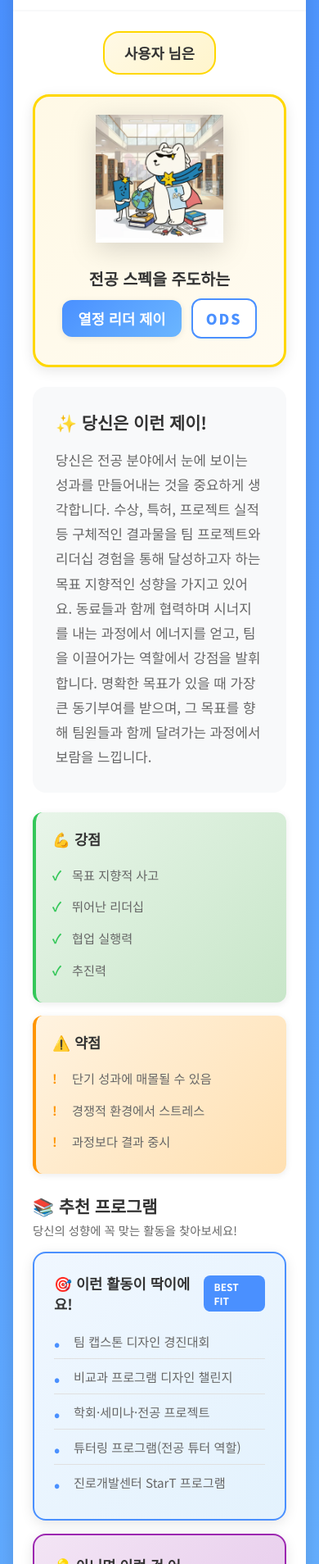
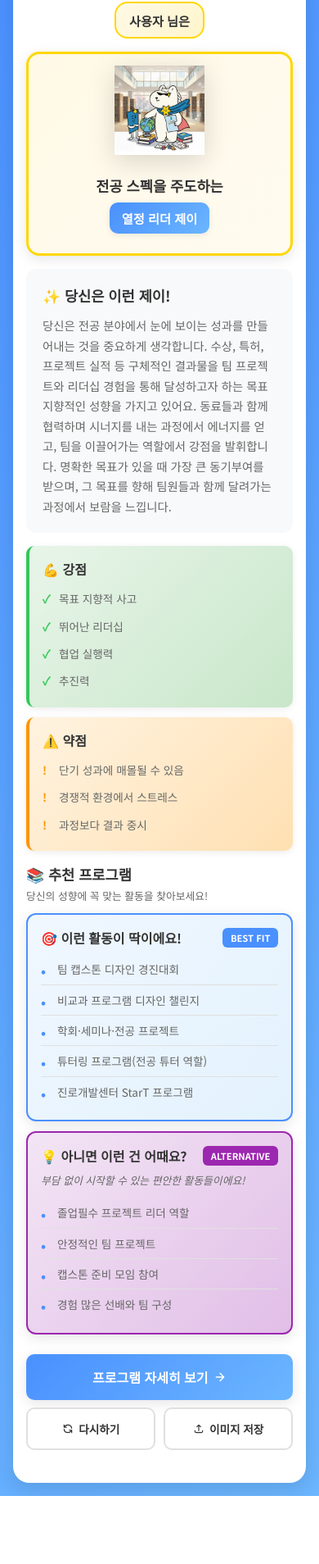
Before and after one commit to kdHyeok/Team4_CampusMatch, a plain HTML site: page result.html in a window 390 px wide. Shown: the part 92-2000 px from the top of the page at 82% size. After the commit the page ends 1917 px from the top, so only its background shows below. Drawn offline with nearby package versions, Linux system fonts and the light colour scheme.

Commit message:
결과 페이지 수정

```diff
--- a/result-script.js
+++ b/result-script.js
@@ -62,25 +62,20 @@ class ResultManager {
     displayResult() {
         const typeData = personalityTypes[this.resultType];
 
-        // 사용자 정보
         document.getElementById('userNameDisplay').textContent = this.userName;
         document.getElementById('typeTitle').textContent = typeData.title;
         document.getElementById('typeBadge').textContent = typeData.nickname;
-        document.getElementById('typeCode').textContent = this.resultType;
+        // typeCode 관련 코드 제거
 
-        // [수정] 유형별 캐릭터 이미지 설정
         const characterImg = document.getElementById('resultCharacter');
         characterImg.src = typeData.characterImage;
         characterImg.alt = typeData.nickname;
 
-        // 이미지 로드 에러 처리 (폴백)
         characterImg.onerror = () => {
             console.warn(`캐릭터 이미지 로드 실패: ${typeData.characterImage}`);
-            // 기본 이미지로 폴백
             characterImg.src = 'images/characters/default-character.png';
         };
 
-        // 설명
         document.getElementById('descriptionText').textContent = typeData.description;
 
         // 강점
--- a/result-styles.css
+++ b/result-styles.css
@@ -46,7 +46,7 @@ body {
     display: flex;
     align-items: center;
     justify-content: space-between;
-    padding: 1.5rem;
+    padding: clamp(0.75rem, 3vw, 1.5rem);
     background: var(--bg-white);
     border-bottom: 2px solid var(--bg-light);
     position: relative;
@@ -64,12 +64,17 @@ body {
     z-index: 10;
 }
 
+.back-button svg {
+    width: clamp(20px, 5vw, 24px);
+    height: clamp(20px, 5vw, 24px);
+}
+
 .back-button:hover {
     transform: scale(1.1);
 }
 
 .logo {
-    height: 40px;
+    height: clamp(32px, 7vw, 40px);
     width: auto;
     position: absolute;
     left: 50%;
@@ -79,22 +84,22 @@ body {
 /* 결과 컨텐츠 */
 .result-content {
     flex: 1;
-    padding: 1.5rem;
+    padding: clamp(1rem, 3vw, 1.5rem);
     overflow-y: auto;
 }
 
 /* 인사 섹션 */
 .greeting-section {
     text-align: center;
-    margin-bottom: 1.5rem;
+    margin-bottom: clamp(1rem, 3vw, 1.5rem);
 }
 
 .greeting-badge {
     display: inline-block;
     background: linear-gradient(135deg, var(--bg-cream) 0%, #FFF5CC 100%);
-    padding: 0.75rem 1.5rem;
-    border-radius: 20px;
-    font-size: 1.1rem;
+    padding: clamp(0.6rem, 2vw, 0.75rem) clamp(1rem, 3.5vw, 1.5rem);
+    border-radius: clamp(16px, 4vw, 20px);
+    font-size: clamp(0.95rem, 3vw, 1.1rem);
     font-weight: 700;
     color: var(--text-dark);
     border: 2px solid var(--accent-yellow);
@@ -103,20 +108,20 @@ body {
 /* 결과 카드 */
 .result-card {
     background: linear-gradient(135deg, #FFF9E6 0%, #FFFBF0 100%);
-    border-radius: 20px;
-    padding: 2rem 1.5rem;
-    margin-bottom: 1.5rem;
+    border-radius: clamp(16px, 4vw, 20px);
+    padding: clamp(1.5rem, 4vw, 2rem) clamp(1rem, 3vw, 1.5rem);
+    margin-bottom: clamp(1rem, 3vw, 1.5rem);
     text-align: center;
     box-shadow: var(--shadow-md);
     border: 3px solid var(--accent-yellow);
 }
 
 .character-section {
-    margin-bottom: 1rem;
+    margin-bottom: clamp(0.75rem, 2.5vw, 1rem);
 }
 
 .result-character {
-    width: clamp(120px, 40vw, 180px);
+    width: clamp(100px, 30vw, 180px);
     height: auto;
     filter: drop-shadow(0 8px 16px rgba(0, 0, 0, 0.15));
     animation: bounce 2s ease-in-out infinite;
@@ -132,15 +137,15 @@ body {
 }
 
 .type-info {
-    margin-top: 1rem;
+    margin-top: clamp(0.75rem, 2.5vw, 1rem);
 }
 
 .type-header {
-    margin-bottom: 0.75rem;
+    margin-bottom: clamp(0.5rem, 2vw, 0.75rem);
 }
 
 .type-title {
-    font-size: clamp(1.2rem, 5vw, 1.5rem);
+    font-size: clamp(1.1rem, 4vw, 1.5rem);
     font-weight: 900;
     color: var(--text-dark);
     line-height: 1.3;
@@ -150,16 +155,16 @@ body {
     display: flex;
     align-items: center;
     justify-content: center;
-    gap: 0.75rem;
+    gap: clamp(0.5rem, 2vw, 0.75rem);
     flex-wrap: wrap;
 }
 
 .type-badge {
     background: linear-gradient(135deg, var(--primary-blue) 0%, var(--secondary-blue) 100%);
     color: white;
-    padding: 0.6rem 1.2rem;
-    border-radius: 12px;
-    font-size: 1.1rem;
+    padding: clamp(0.5rem, 2vw, 0.6rem) clamp(0.9rem, 3vw, 1.2rem);
+    border-radius: clamp(10px, 2.5vw, 12px);
+    font-size: clamp(0.95rem, 3vw, 1.1rem);
     font-weight: 700;
     box-shadow: var(--shadow-sm);
 }
@@ -167,9 +172,9 @@ body {
 .type-code {
     background: white;
     color: var(--primary-blue);
-    padding: 0.6rem 1rem;
-    border-radius: 12px;
-    font-size: 1.1rem;
+    padding: clamp(0.5rem, 2vw, 0.6rem) clamp(0.8rem, 2.5vw, 1rem);
+    border-radius: clamp(10px, 2.5vw, 12px);
+    font-size: clamp(0.95rem, 3vw, 1.1rem);
     font-weight: 900;
     border: 2px solid var(--primary-blue);
     letter-spacing: 2px;
@@ -178,30 +183,30 @@ body {
 /* 설명 섹션 */
 .description-section {
     background: var(--bg-light);
-    padding: 1.5rem;
-    border-radius: 16px;
-    margin-bottom: 1.5rem;
+    padding: clamp(1.25rem, 3.5vw, 1.75rem);
+    border-radius: clamp(12px, 3vw, 16px);
+    margin-bottom: clamp(1rem, 3vw, 1.5rem);
 }
 
 .section-header {
-    margin-bottom: 1rem;
+    margin-bottom: clamp(0.75rem, 2.5vw, 1rem);
 }
 
 .section-header h2 {
-    font-size: 1.3rem;
+    font-size: clamp(1.1rem, 3.5vw, 1.3rem);
     font-weight: 700;
     color: var(--text-dark);
     margin-bottom: 0.25rem;
 }
 
 .section-subtitle {
-    font-size: 0.9rem;
+    font-size: clamp(0.8rem, 2.5vw, 0.9rem);
     color: var(--text-gray);
     font-weight: 400;
 }
 
 .description-text {
-    font-size: 1rem;
+    font-size: clamp(0.9rem, 2.8vw, 1.05rem);
     line-height: 1.7;
     color: var(--text-gray);
 }
@@ -210,13 +215,13 @@ body {
 .traits-section {
     display: grid;
     grid-template-columns: 1fr;
-    gap: 1rem;
-    margin-bottom: 1.5rem;
+    gap: clamp(0.75rem, 2.5vw, 1rem);
+    margin-bottom: clamp(1rem, 3vw, 1.5rem);
 }
 
 .trait-card {
-    padding: 1.25rem;
-    border-radius: 12px;
+    padding: clamp(1rem, 3vw, 1.25rem);
+    border-radius: clamp(10px, 2.5vw, 12px);
     box-shadow: var(--shadow-sm);
 }
 
@@ -231,10 +236,10 @@ body {
 }
 
 .trait-title {
-    font-size: 1.1rem;
+    font-size: clamp(1rem, 3vw, 1.1rem);
     font-weight: 700;
     color: var(--text-dark);
-    margin-bottom: 0.75rem;
+    margin-bottom: clamp(0.5rem, 2vw, 0.75rem);
 }
 
 .trait-list {
@@ -243,12 +248,12 @@ body {
 }
 
 .trait-list li {
-    padding: 0.5rem 0;
+    padding: clamp(0.4rem, 1.5vw, 0.5rem) 0;
     color: var(--text-gray);
-    font-size: 0.95rem;
+    font-size: clamp(0.85rem, 2.5vw, 0.95rem);
     line-height: 1.5;
     position: relative;
-    padding-left: 1.5rem;
+    padding-left: clamp(1.25rem, 3.5vw, 1.5rem);
 }
 
 .strengths-card .trait-list li::before {
@@ -269,14 +274,14 @@ body {
 
 /* 프로그램 섹션 */
 .programs-section {
-    margin-bottom: 2rem;
+    margin-bottom: clamp(1.5rem, 4vw, 2rem);
 }
 
 .program-card {
     background: var(--bg-white);
-    border-radius: 16px;
-    padding: 1.5rem;
-    margin-bottom: 1rem;
+    border-radius: clamp(12px, 3vw, 16px);
+    padding: clamp(1rem, 3vw, 1.5rem);
+    margin-bottom: clamp(0.75rem, 2.5vw, 1rem);
     box-shadow: var(--shadow-md);
     border: 2px solid var(--border-color);
     transition: all 0.3s ease;
@@ -292,31 +297,30 @@ body {
     background: linear-gradient(135deg, #F0F7FF 0%, #E3F2FD 100%);
 }
 
-.approach-program {
-    border-color: var(--accent-orange);
-}
-
-.avoidance-program {
-    border-color: var(--accent-green);
+.alternative-program {
+    border-color: #9C27B0;
+    background: linear-gradient(135deg, #F3E5F5 0%, #E1BEE7 100%);
 }
 
 .program-header {
     display: flex;
     align-items: center;
     justify-content: space-between;
-    margin-bottom: 0.75rem;
+    margin-bottom: clamp(0.5rem, 2vw, 0.75rem);
+    flex-wrap: wrap;
+    gap: 0.5rem;
 }
 
 .program-header h3 {
-    font-size: 1.1rem;
+    font-size: clamp(1rem, 3vw, 1.1rem);
     font-weight: 700;
     color: var(--text-dark);
 }
 
 .program-badge {
-    padding: 0.3rem 0.75rem;
-    border-radius: 8px;
-    font-size: 0.75rem;
+    padding: clamp(0.25rem, 1vw, 0.3rem) clamp(0.6rem, 2vw, 0.75rem);
+    border-radius: clamp(6px, 1.5vw, 8px);
+    font-size: clamp(0.7rem, 2vw, 0.75rem);
     font-weight: 700;
     text-transform: uppercase;
 }
@@ -326,20 +330,15 @@ body {
     color: white;
 }
 
-.program-badge.challenge {
-    background: var(--accent-orange);
-    color: white;
-}
-
-.program-badge.safe {
-    background: var(--accent-green);
+.program-badge.alternative {
+    background: #9C27B0;
     color: white;
 }
 
 .program-desc {
-    font-size: 0.9rem;
+    font-size: clamp(0.8rem, 2.5vw, 0.9rem);
     color: var(--text-gray);
-    margin-bottom: 1rem;
+    margin-bottom: clamp(0.75rem, 2.5vw, 1rem);
     font-style: italic;
 }
 
@@ -349,13 +348,13 @@ body {
 }
 
 .program-list li {
-    padding: 0.6rem 0;
+    padding: clamp(0.5rem, 1.5vw, 0.6rem) 0;
     color: var(--text-gray);
-    font-size: 0.95rem;
+    font-size: clamp(0.85rem, 2.5vw, 0.95rem);
     line-height: 1.5;
     border-bottom: 1px solid var(--border-color);
     position: relative;
-    padding-left: 1.5rem;
+    padding-left: clamp(1.25rem, 3.5vw, 1.5rem);
 }
 
 .program-list li:last-child {
@@ -368,32 +367,37 @@ body {
     left: 0;
     color: var(--primary-blue);
     font-weight: 700;
-    font-size: 1.2rem;
+    font-size: clamp(1rem, 3vw, 1.2rem);
 }
 
 /* 액션 섹션 */
 .action-section {
-    margin-bottom: 2rem;
+    margin-bottom: clamp(1.5rem, 4vw, 2rem);
 }
 
 .btn-primary {
     width: 100%;
-    padding: 1.2rem 1.5rem;
+    padding: clamp(1rem, 3vw, 1.2rem) clamp(1.25rem, 3.5vw, 1.5rem);
     background: linear-gradient(135deg, var(--primary-blue) 0%, var(--secondary-blue) 100%);
     color: white;
     border: none;
-    border-radius: 12px;
-    font-size: 1.1rem;
+    border-radius: clamp(10px, 2.5vw, 12px);
+    font-size: clamp(1rem, 3vw, 1.1rem);
     font-weight: 700;
     font-family: 'Noto Sans KR', sans-serif;
     cursor: pointer;
     display: flex;
     align-items: center;
     justify-content: center;
-    gap: 0.5rem;
+    gap: clamp(0.4rem, 1.5vw, 0.5rem);
     box-shadow: var(--shadow-md);
     transition: all 0.3s ease;
-    margin-bottom: 0.75rem;
+    margin-bottom: clamp(0.6rem, 2vw, 0.75rem);
+}
+
+.btn-primary svg {
+    width: clamp(16px, 4vw, 20px);
+    height: clamp(16px, 4vw, 20px);
 }
 
 .btn-primary:hover {
@@ -403,31 +407,115 @@ body {
 
 .secondary-buttons {
     display: flex;
-    gap: 0.75rem;
+    gap: clamp(0.6rem, 2vw, 0.75rem);
 }
 
 .btn-secondary {
     flex: 1;
-    padding: 1rem;
+    padding: clamp(0.85rem, 2.5vw, 1rem);
     background: white;
     color: var(--text-dark);
     border: 2px solid var(--border-color);
-    border-radius: 12px;
-    font-size: 0.95rem;
+    border-radius: clamp(10px, 2.5vw, 12px);
+    font-size: clamp(0.85rem, 2.5vw, 0.95rem);
     font-weight: 600;
     font-family: 'Noto Sans KR', sans-serif;
     cursor: pointer;
     display: flex;
     align-items: center;
     justify-content: center;
-    gap: 0.5rem;
+    gap: clamp(0.4rem, 1.5vw, 0.5rem);
     transition: all 0.3s ease;
+}
+
+.btn-secondary svg {
+    width: clamp(14px, 3.5vw, 18px);
+    height: clamp(14px, 3.5vw, 18px);
 }
 
 .btn-secondary:hover {
     background: var(--bg-light);
     border-color: var(--primary-blue);
     transform: translateY(-2px);
+}
+
+/* 스크린샷 로딩 오버레이 */
+.screenshot-loading {
+    position: fixed;
+    top: 0;
+    left: 0;
+    width: 100%;
+    height: 100%;
+    background: rgba(0, 0, 0, 0.7);
+    display: flex;
+    align-items: center;
+    justify-content: center;
+    z-index: 9999;
+}
+
+.loading-content {
+    background: white;
+    padding: clamp(1.5rem, 4vw, 2rem);
+    border-radius: clamp(12px, 3vw, 16px);
+    text-align: center;
+    box-shadow: 0 10px 40px rgba(0, 0, 0, 0.3);
+}
+
+.spinner {
+    width: clamp(40px, 10vw, 50px);
+    height: clamp(40px, 10vw, 50px);
+    margin: 0 auto clamp(0.75rem, 2.5vw, 1rem);
+    border: 4px solid var(--border-color);
+    border-top-color: var(--primary-blue);
+    border-radius: 50%;
+    animation: spin 1s linear infinite;
+}
+
+@keyframes spin {
+    to {
+        transform: rotate(360deg);
+    }
+}
+
+.loading-content p {
+    font-size: clamp(1rem, 3vw, 1.1rem);
+    font-weight: 600;
+    color: var(--text-dark);
+    margin: 0;
+}
+
+/* 캡처 시 버튼 숨기기 */
+.capturing .action-section {
+    display: none !important;
+}
+
+.capturing .header .back-button {
+    display: none !important;
+}
+
+/* 작은 모바일 추가 최적화 */
+@media (max-width: 480px) {
+    .result-character {
+        width: clamp(90px, 28vw, 140px);
+    }
+}
+
+@media (max-width: 375px) {
+    body {
+        padding: 0.5rem;
+    }
+
+    .container {
+        min-height: calc(100vh - 1rem);
+    }
+
+    .result-content {
+        padding: 0.75rem;
+    }
+
+    .result-character {
+        width: clamp(80px, 25vw, 120px);
+    }
 }
 
 /* 태블릿 이상 */
@@ -454,6 +542,10 @@ body {
 
     .traits-section {
         grid-template-columns: 1fr 1fr;
+    }
+
+    .result-character {
+        width: clamp(140px, 30vw, 200px);
     }
 }
 
@@ -486,28 +578,3 @@ body {
         transition: none !important;
     }
 }
-
-/* 설명 섹션 - 더 넓은 공간 */
-.description-section {
-    background: var(--bg-light);
-    padding: 1.75rem;
-    border-radius: 16px;
-    margin-bottom: 1.5rem;
-}
-
-.description-text {
-    font-size: 1.05rem;
-    line-height: 1.8;
-    color: var(--text-gray);
-}
-
-/* 대안 추천 프로그램 (기존 회피 추천) */
-.alternative-program {
-    border-color: #9C27B0;
-    background: linear-gradient(135deg, #F3E5F5 0%, #E1BEE7 100%);
-}
-
-.program-badge.alternative {
-    background: #9C27B0;
-    color: white;
-}
--- a/result.html
+++ b/result.html
@@ -7,9 +7,12 @@
     <title>캠퍼스 Match - 결과</title>
     <link rel="stylesheet" href="result-styles.css">
     <link href="https://fonts.googleapis.com/css2?family=Noto+Sans+KR:wght@400;600;700;900&display=swap" rel="stylesheet">
+
+    <!-- html2canvas 라이브러리 추가 -->
+    <script src="https://cdnjs.cloudflare.com/ajax/libs/html2canvas/1.4.1/html2canvas.min.js"></script>
 </head>
 <body>
-    <div class="container">
+    <div class="container" id="captureArea">
         <!-- 헤더 -->
         <header class="header">
             <button class="back-button" id="backButton" aria-label="처음으로">
@@ -39,9 +42,9 @@
                     <div class="type-header">
                         <h1 class="type-title" id="typeTitle">전공 스펙을 주도하는</h1>
                     </div>
+                    <!-- type-code 제거, type-badge만 유지 -->
                     <div class="type-badge-wrapper">
                         <div class="type-badge" id="typeBadge">열정 리더 제이</div>
-                        <div class="type-code" id="typeCode">ODS</div>
                     </div>
                 </div>
             </div>
@@ -82,7 +85,7 @@
                     <ul class="program-list" id="baseProgramList"></ul>
                 </div>
 
-                <!-- 대안 추천 (기존 회피 추천) -->
+                <!-- 대안 추천 -->
                 <div class="program-card alternative-program">
                     <div class="program-header">
                         <h3>💡 아니면 이런 건 어때요?</h3>
@@ -110,15 +113,23 @@
                     </button>
                     <button class="btn-secondary" id="shareResult">
                         <svg width="18" height="18" viewBox="0 0 24 24" fill="none">
-                            <path d="M4 12V20C4 20.5523 4.44772 21 5 21H19C19.5523 21 20 20.5523 20 20V12M16 6L12 2M12 2L8 6M12 2V15" stroke="currentColor" stroke-width="2" stroke-linecap="round"/>
+                            <path d="M4 16L4 17C4 18.6569 5.34315 20 7 20L17 20C18.6569 20 20 18.6569 20 17L20 16M16 8L12 4M12 4L8 8M12 4L12 16" stroke="currentColor" stroke-width="2" stroke-linecap="round"/>
                         </svg>
-                        <span>공유하기</span>
+                        <span>이미지 저장</span>
                     </button>
                 </div>
             </div>
         </main>
     </div>
 
+    <!-- 로딩 오버레이 -->
+    <div class="screenshot-loading" id="screenshotLoading" style="display: none;">
+        <div class="loading-content">
+            <div class="spinner"></div>
+            <p>이미지 생성 중...</p>
+        </div>
+    </div>
+
     <script src="result-data.js"></script>
     <script src="result-script.js"></script>
 </body>
```
